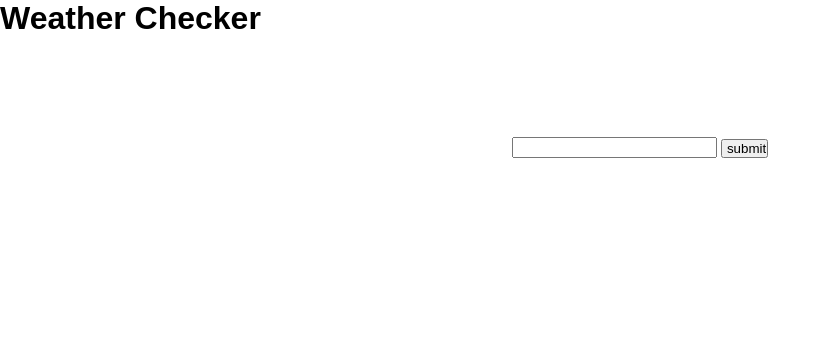
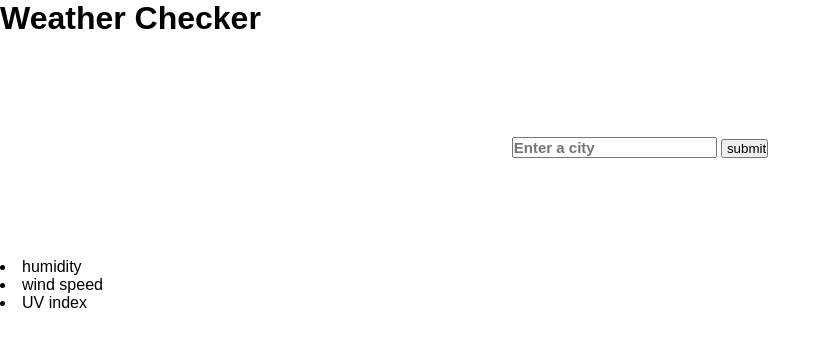
Before and after one commit to chavezdon17/06-Sever-Side-API, a plain HTML site: page index.html in a window 1280 px wide. Shown: the whole page, without its empty margins (0-831 px from the left). Drawn offline with nearby package versions, Linux system fonts and the light colour scheme.

Commit message:
todays info

```diff
--- a/index.html
+++ b/index.html
@@ -10,8 +10,8 @@
     <h1>Weather Checker</h1>
 
     <div class="input">
-      <input type="text" class="inputValue" />
-      <input type="submit" value=" submit" />
+      <input type="text" class="inputValue" placeholder="Enter a city" />
+      <input type="submit" value=" submit" class="button" />
     </div>
 
     <div class="display">
@@ -20,6 +20,14 @@
       <p class="temp"></p>
     </div>
 
+    <div class="todaysInfo">
+      <li>humidity</li>
+      <li>wind speed</li>
+      <li>UV index</li>
+    </div>
+
+    <div id="city-button-element" style="margin-top: 10"></div>
+    <script src="https://cdnjs.cloudflare.com/ajax/libs/jquery/3.2.1/jquery.min.js"></script>
     <script src="script.js"></script>
   </body>
 </html>
```
